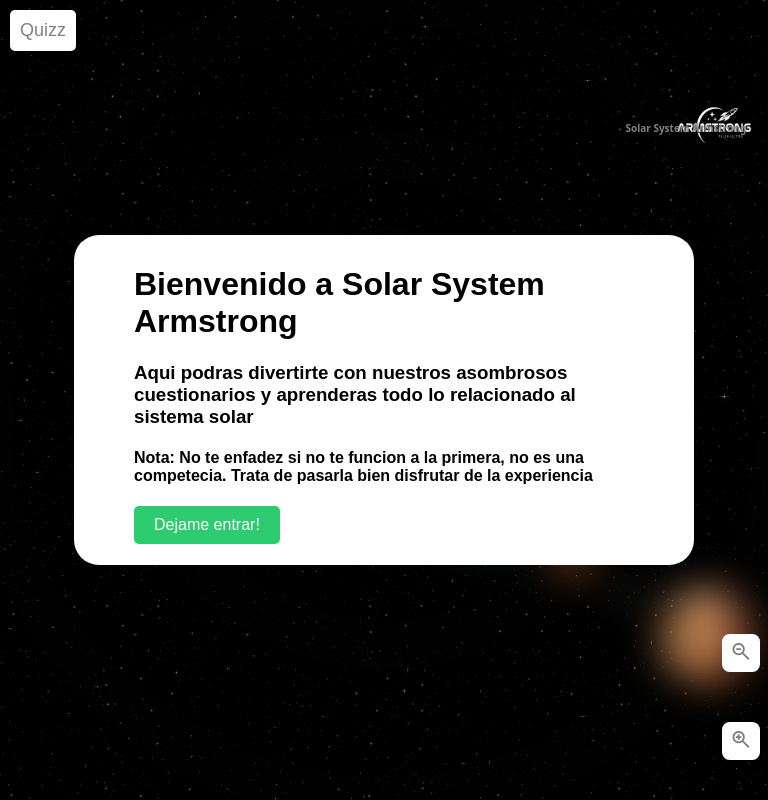
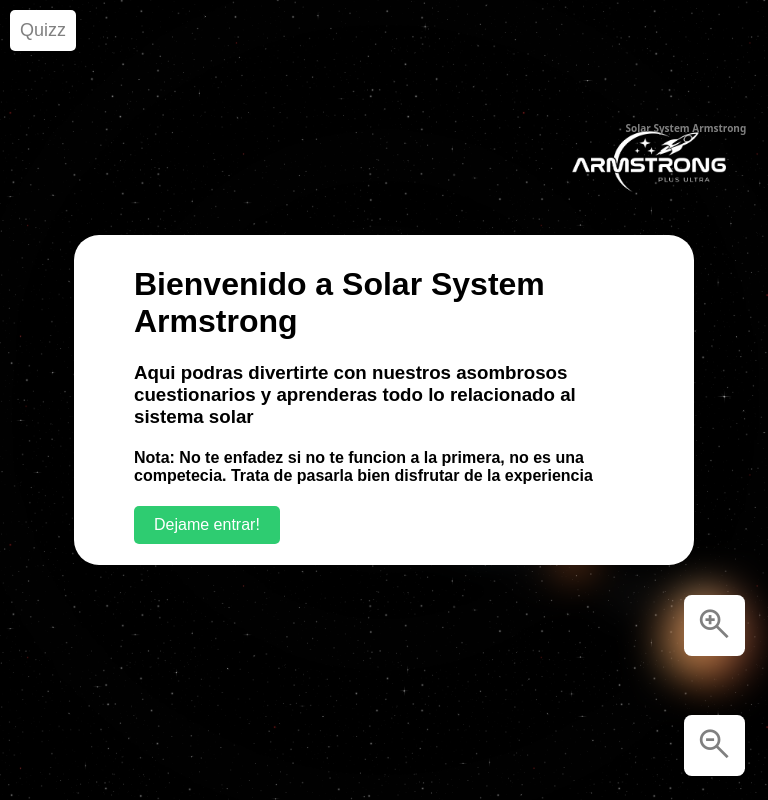
Before and after one commit to KiB017/SolarSystemArmstong, a plain HTML site: page index.html in a window 768 px wide. Shown: the top 800 px of the page. Drawn offline with nearby package versions, Linux system fonts and the light colour scheme.

Commit message:
modification on the design for tablets

```diff
--- a/styles.css
+++ b/styles.css
@@ -573,7 +573,50 @@
     font-size: 3vw;
 }
 
-@media (max-width: 720px)
+/*Resolucion para tabletas*/
+@media (min-width: 768px) and (max-width: 990px)
+{
+    .logo
+    {
+        height: 25vw;
+        width: 25vw;
+        bottom: 63%;
+        right: 3%;
+    }
+
+    .logo img
+    {
+        top: 10px;
+        left: 60px;
+        height: 15vw;
+        width: 25vw;
+    }
+
+    .botonZoomIn, .botonZoomOut
+    {
+        right: 3%;
+        height: 8vw;
+        width: 8vw;
+    }
+
+    .botonZoomOut
+    {
+        bottom: 3%;
+    }
+
+    .botonZoomIn
+    {
+        bottom: 18%;
+    }
+
+    .material-symbols-outlined
+    {
+        font-size: 5vw;
+    }
+}
+
+/*Resolucion para moviles*/
+@media (max-width: 767px)
 {
     .logo
     {
```
